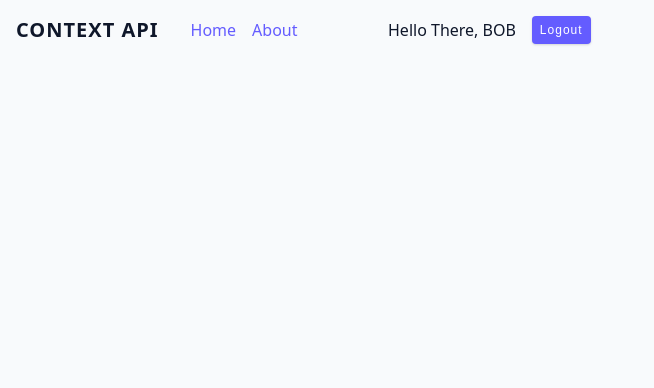
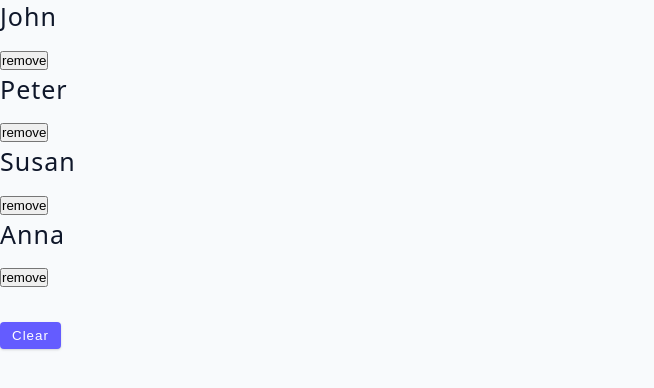
Before and after one commit to amansharma264/My-React-App, a React (Vite) app: page / in a window 1280 px wide. Shown: the top 388 px of the page, without its empty margins (0-654 px from the left). Built offline with nearby package versions, Linux system fonts and the light colour scheme.

Commit message:
implement useReducer for state management in ReducerBasics component

```diff
--- a/src/App.jsx
+++ b/src/App.jsx
@@ -1,10 +1,10 @@
-import Navbar from './tutorial/09-context-api/starter/Navbar'
+import ReducerBasics from './tutorial/10-useReducer/starter/01-useReducer'
 
 import React from 'react'
 
 const App = () => {
   return <>
-  <Navbar />
+  <ReducerBasics />
   </>
 }
 
--- a/src/tutorial/10-useReducer/starter/01-useReducer.jsx
+++ b/src/tutorial/10-useReducer/starter/01-useReducer.jsx
@@ -1,15 +1,30 @@
-import React from 'react';
+import { useState, useReducer } from 'react';
 import { data } from '../../../data';
+import { CLEAR_LIST, RESET_LIST, REMOVE_ITEM } from './actions';
+import reducer from './reducer';
+
+const defaultState = {
+  people: data,
+  isLoading: false,
+};
+
 const ReducerBasics = () => {
-  const [people, setPeople] = React.useState(data);
+  const [state, dispatch] = useReducer(reducer, defaultState);
 
   const removeItem = (id) => {
-    let newPeople = people.filter((person) => person.id !== id);
-    setPeople(newPeople);
+    dispatch({ type: REMOVE_ITEM, payload: { id } });
   };
+
+  const clearList = () => {
+    dispatch({ type: CLEAR_LIST });
+  };
+  const resetList = () => {
+    dispatch({ type: RESET_LIST });
+  };
+  console.log(state);
   return (
     <div>
-      {people.map((person) => {
+      {state.people.map((person) => {
         const { id, name } = person;
         return (
           <div key={id} className='item'>
@@ -18,13 +33,23 @@
           </div>
         );
       })}
-      <button
-        className='btn'
-        style={{ marginTop: '2rem' }}
-        onClick={() => setPeople([])}
-      >
-        clear items
-      </button>
+      {state.people.length < 1 ? (
+        <button
+          className='btn'
+          style={{ marginTop: '2rem' }}
+          onClick={resetList}
+        >
+          reset
+        </button>
+      ) : (
+        <button
+          className='btn'
+          style={{ marginTop: '2rem' }}
+          onClick={clearList}
+        >
+          clear
+        </button>
+      )}
     </div>
   );
 };
--- /dev/null
+++ b/src/tutorial/10-useReducer/starter/actions.js
@@ -0,0 +1,3 @@
+export const CLEAR_LIST = 'CLEAR_LIST'
+export const RESET_LIST = 'RESET_LIST'
+export const REMOVE_ITEM = 'REMOVE_ITEM'
--- /dev/null
+++ b/src/tutorial/10-useReducer/starter/reducer.js
@@ -0,0 +1,21 @@
+import { CLEAR_LIST, RESET_LIST, REMOVE_ITEM } from './actions';
+import { data, people } from '../../../data';
+
+const reducer = (state, action) =>{
+  if(action.type === CLEAR_LIST){
+    return {...state, people:[]}
+  }
+  if(action.type === RESET_LIST){
+    return {...state, people:data}
+  }
+  if(action.type === REMOVE_ITEM){
+
+    let newPeople = state.people.filter((person) => person.id !== action.payload.id);
+    // console.log(action);
+    return {...state, people:newPeople};
+  }
+  // return state
+  throw new Error(`No matching "${action.type}" - action type`);
+}
+
+export default reducer;
```
